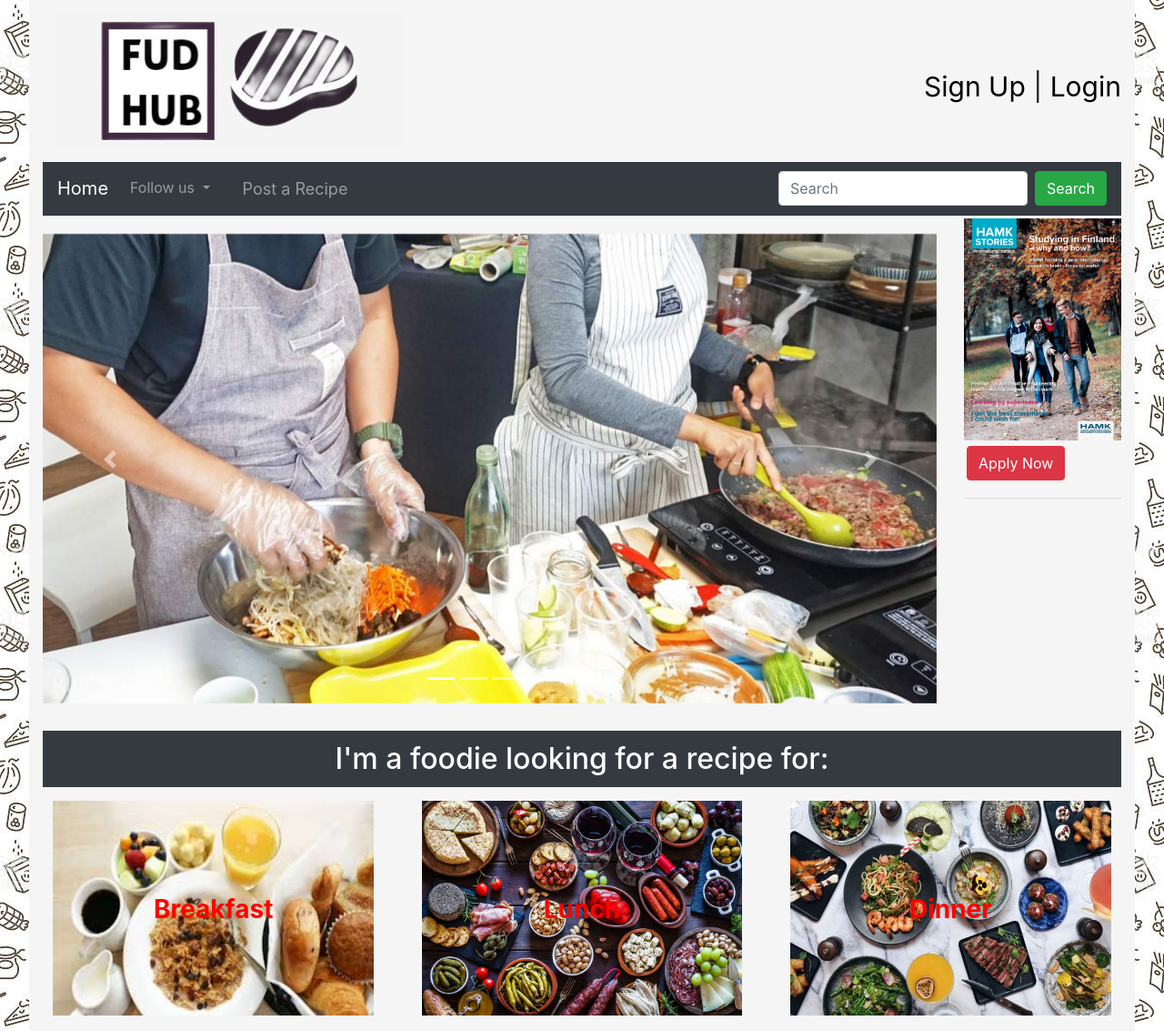
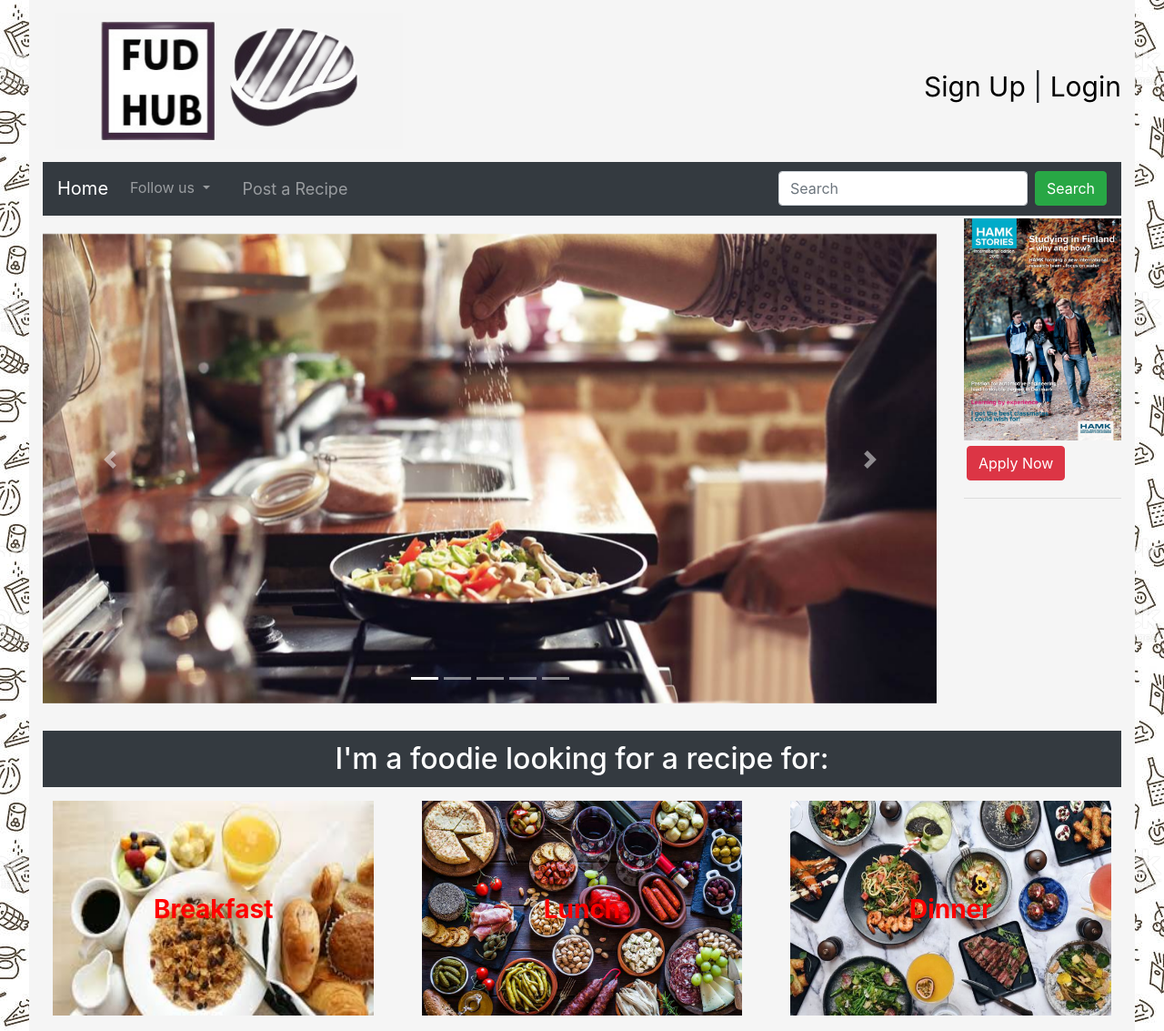
Before and after one commit to brogrammer2000/fud-hub_2.0, a PHP site: page /homePage.php in a window 1280 px wide. Shown: the top 1133 px of the page at 91% size. Run offline with PHP 8.4, Linux system fonts and the light colour scheme.

Commit message:
homepage edits

```diff
--- a/homePage.php
+++ b/homePage.php
@@ -103,21 +103,23 @@
                         <li data-target="#demo" data-slide-to="1"></li>
                         <li data-target="#demo" data-slide-to="2"></li>
                         <li data-target="#demo" data-slide-to="3"></li>
+                        <li data-target="#demo" data-slide-to="0"></li>
+
                     </ul>
 
                     <!-- The slideshow -->
                     <div class="carousel-inner">
                         <div class="carousel-item active">
-                            <img src="image/cooking1.jpg" alt="cooking1" width="1100" height="500">
+                            <img src="image/cooking2.jpg" alt="cooking1" width="1100" height="500">
                         </div>
                         <div class="carousel-item">
                             <img src="image/cooking4.jpeg" alt="cooking3" width="1100" height="500">
                         </div>
                         <div class="carousel-item">
-                            <img src="image/cooking2.jpg" alt="cooking2" width="1100" height="500">
+                            <img src="image/cooking1.jpg" alt="cooking2" width="1100" height="500">
                         </div>
                         <div class="carousel-item">
-                            <img src="image/cooking4.jpg" alt="cooking3" width="1100" height="500">
+                            <img src="image/cooking5.jpg" alt="cooking3" width="1100" height="500">
                         </div>
                     </div>
 
```
Also changed, not shown: image/cooking4.jpg, image/cooking5.jpg (added).
